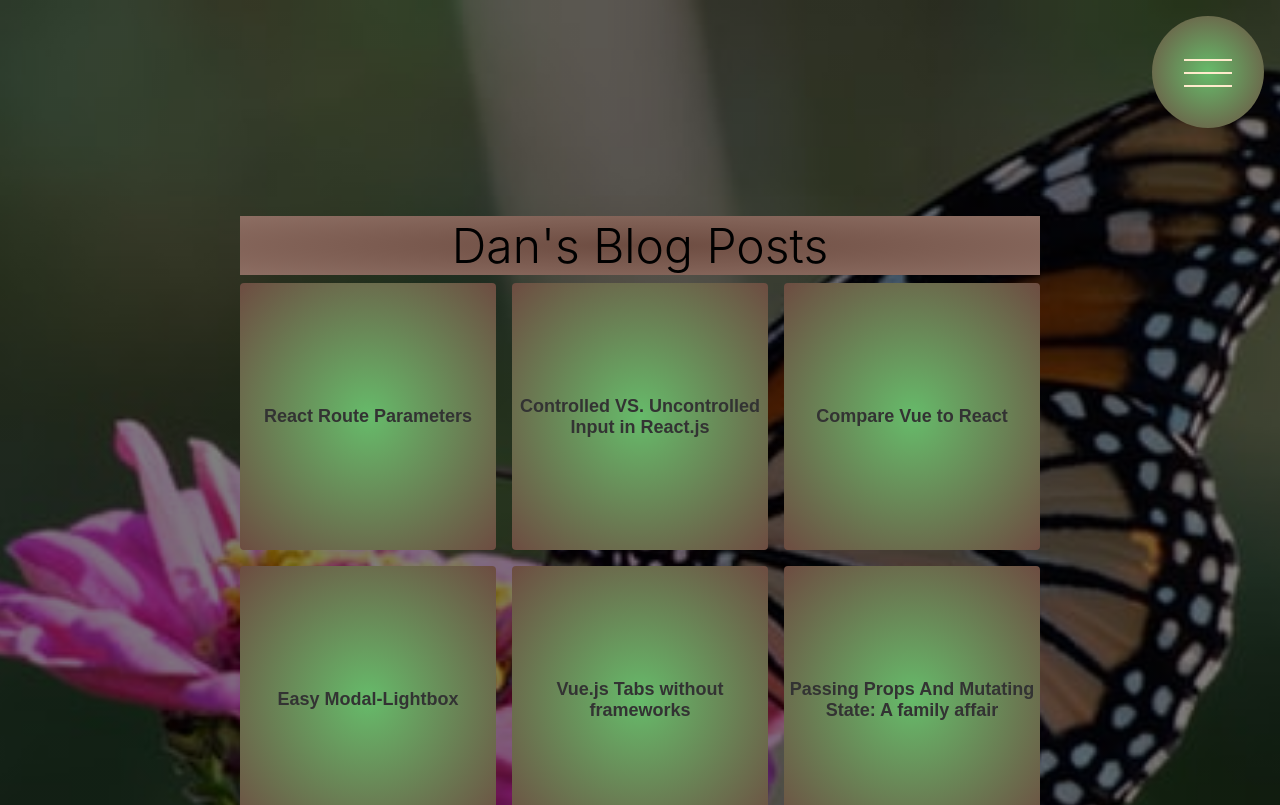
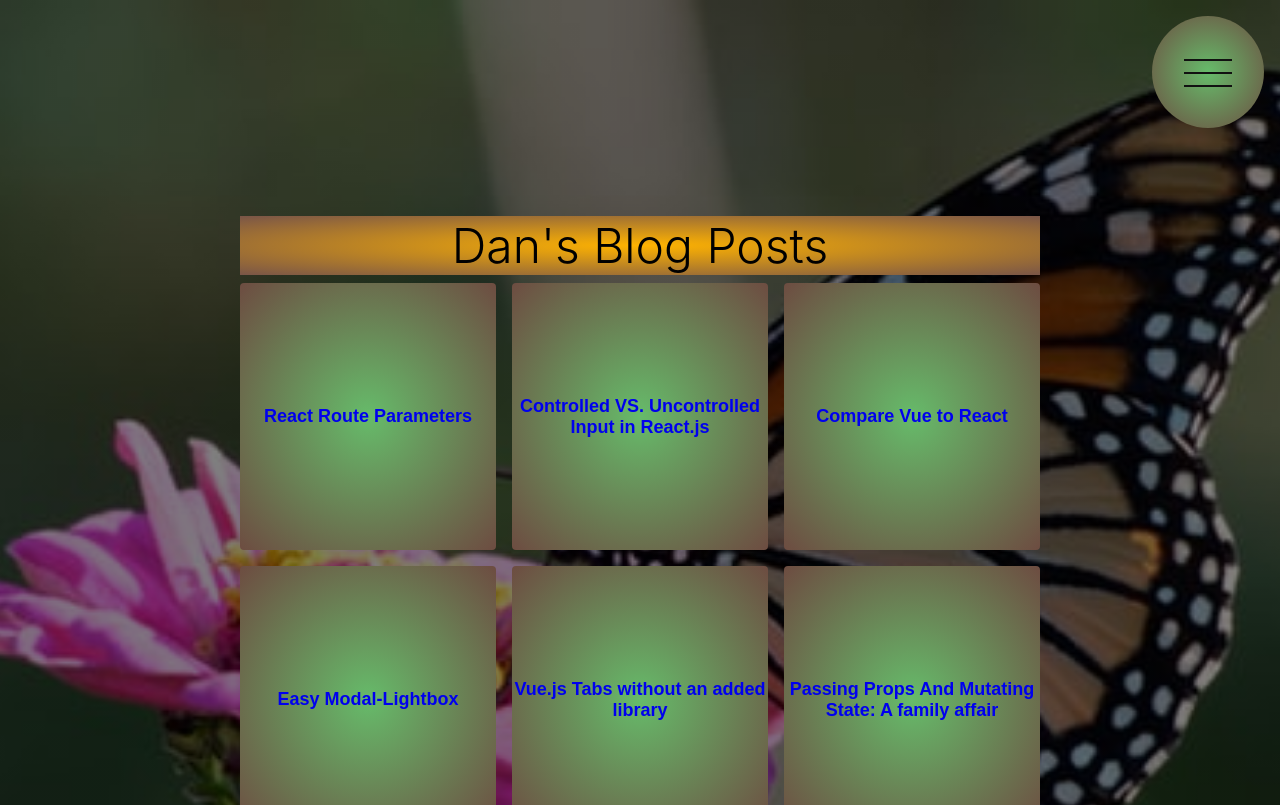
Before and after one commit to DanSimonson/portfolio-with-react, a React (Create React App) app: page /Blog in a window 1280 px wide. Shown: the top 805 px of the page. Built offline with nearby package versions, Linux system fonts and the light colour scheme.

Commit message:
added links to blog posts

```diff
--- a/src/Components/Footer/Footer.js
+++ b/src/Components/Footer/Footer.js
@@ -1,23 +1,27 @@
-import React, { Component } from 'react'
-import './Footer.scss'
+import React, { Component } from "react";
+import "./Footer.scss";
+import { NavLink } from "react-router-dom";
 
 export class Footer extends Component {
   constructor(props) {
-    super(props)
+    super(props);
   }
 
   render() {
     return (
       <footer class="footer-basic-centered">
-			<p class="footer-company-motto">Contact: dansimonson@mariposaweb.net</p>
-      <p class="footer-links">
+        <p class="footer-company-motto">Contact: dansimonson@mariposaweb.net</p>
+        {/*<p class="footer-links">
 				·
 				<a href="https://medium.com/@dansimonson" target="_blank">My Blog</a>
 				·
-			</p>
-			<p class="footer-company-name">mariposaweb.net &copy; 2019</p>
-		</footer>
-    )
+    </p>*/}
+        <p className="footer-links">
+          <NavLink to="/blog">My Blog</NavLink>
+        </p>
+        <p class="footer-company-name">mariposaweb.net &copy; 2019</p>
+      </footer>
+    );
   }
 }
-export default Footer
+export default Footer;
--- a/src/Data/PostData.json
+++ b/src/Data/PostData.json
@@ -2,42 +2,42 @@
   {
     "id": 6,
     "title": "React Route Parameters",
-    "content": "my first post blah blah blah",
+    "content": "Learn how to dynamically link using router params",
     "slug": "first-post",
     "url": "https://medium.com/@dansimonson/mariposawebnet-28f78caa9bca"
   },
   {
     "id": 5,
     "title": "Controlled VS. Uncontrolled Input in React.js",
-    "content": "my second post blah blah blah",
+    "content": "Learn the how, why and when of controlled vs. uncontrolled inputs",
     "slug": "second-post",
     "url": "https://medium.com/@dansimonson/controlled-vs-uncontrolled-input-in-react-js-30b26dc3898d"
   },
   {
     "id": 4,
     "title": "Compare Vue to React",
-    "content": "my third post blah blah blah",
+    "content": "A tale of two frameworks",
     "slug": "third-post",
     "url": "https://medium.com/@dansimonson/compare-vue-to-react-71af8e5130ed"
   },
   {
     "id": 3,
     "title": "Easy Modal-Lightbox",
-    "content": "my first post blah blah blah",
+    "content": "Create an easy modal lightbox with animation",
     "slug": "first-post",
     "url": "https://medium.com/@dansimonson/easy-modal-lightbox-136de77f56de"
   },
   {
     "id": 2,
-    "title": "Vue.js Tabs without frameworks",
-    "content": "my second post blah blah blah",
+    "title": "Vue.js Tabs without an added library",
+    "content": "Create Tabs with Vue.js",
     "slug": "second-post",
     "url": "https://medium.com/@dansimonson/dan-simonson-portfolio-and-blog-7d10f1aba4a7"
   },
   {
     "id": 1,
     "title": "Passing Props And Mutating State: A family affair",
-    "content": "my first post blah blah blah",
+    "content": "State management in Vue.js",
     "slug": "first-post",
     "url": "https://medium.com/@dansimonson/dan-simonson-portfolio-and-blog-e925363f5669"
   }
--- a/src/Views/Blog.js
+++ b/src/Views/Blog.js
@@ -1,15 +1,31 @@
-import React from "react";
+import React, { useState, useEffect } from "react";
 import { NavLink } from "react-router-dom";
 import "./Blog.scss";
 import blogPosts from "../Data/PostData.json";
 import butterfly from "../assets/butterfly4.jpg";
 
 const Blog = () => {
+  useEffect(() => {
+    window.scrollTo(0, 0);
+  }, []);
+
+  //<a href="https://medium.com/@dansimonson" target="_blank">My Blog</a>
+  //"https://medium.com/@dansimonson"
+  /** */
+
   const cardsArray = blogPosts.map((blogPost) => (
     <div className="maincontent" key={blogPost.id}>
       <div className="thecard">
-        <div className="thefront">{blogPost.title}</div>
-        <div className="theback">{blogPost.content}</div>
+        <div className="thefront">
+          <a className="blog-a" href={blogPost.url} target="_blank">
+            {blogPost.title}
+          </a>
+        </div>
+        <div className="theback">
+          <a className="blog-a" href={blogPost.url} target="_blank">
+            {blogPost.content}
+          </a>
+        </div>
       </div>
     </div>
   ));
--- a/src/Views/Blog.scss
+++ b/src/Views/Blog.scss
@@ -46,8 +46,8 @@
   width: 100%;
   height: 100%;
   backface-visibility: hidden;
-  background-image: radial-gradient(#6d4c41, #8d6e63);
-  color: #fff;
+  background-image: radial-gradient(#ffb300, #795548);
+  color: #111;
   transform: rotateY(180deg);
   text-align: center;
   font-family: "zilla slab", sans-serif;
@@ -57,6 +57,7 @@
   justify-content: center;
   align-items: center;
   border-radius: 4px;
+  padding: 0 0.1rem;
 }
 
 /*.blog-cards {
@@ -105,7 +106,7 @@
 .blog-header {
   font-size: 3rem;
   font-weight: 300;
-  background-image: radial-gradient(#6d4c41, #8d6e63);
+  background-image: radial-gradient(#ffb300, #795548);
   margin: 8.5rem 0 0 0;
   display: flex;
   flex-direction: row;
@@ -124,7 +125,7 @@
 .blog-nav_icon::after {
   width: 3rem;
   height: 2px;
-  background-color: blanchedalmond;
+  background-color: #111;
   display: inline-block;
 }
 .blog-nav > .blog-nav_button > .blog-nav_icon::before,
@@ -170,7 +171,7 @@
   display: inline-block;
   font-size: 3rem;
   font-weight: 300;
-  color: #fff;
+  color: #333;
   padding: 1rem 2rem;
   text-decoration: none;
   text-transform: uppercase;
@@ -247,7 +248,7 @@
   position: fixed;
   top: 1.5rem;
   right: 1.5rem;
-  background-image: radial-gradient(#6d4c41, #66bb6a);
+  background-image: radial-gradient(#ffb300, #795548);
   z-index: 1000;
   transition: transform 0.8s cubic-bezier(0.12, 0, 0.39, 0);
 }
@@ -259,6 +260,10 @@
 .blog-checkbox:checked ~ .blog-nav_navbar {
   width: 100%;
   opacity: 1;
+}
+
+.blog-a {
+  text-decoration: none;
 }
 
 @media only screen and (max-width: 768px) {
--- a/src/Views/Portfolio.js
+++ b/src/Views/Portfolio.js
@@ -11,6 +11,7 @@ import Card from "../Components/Card/Card";
 import Items from "../Components/Items/Items";
 import data from "../Data/Data";
 import { CSSTransition } from "react-transition-group";
+import { NavLink } from "react-router-dom";
 
 export class Portfolio extends Component {
   constructor(props) {
```
